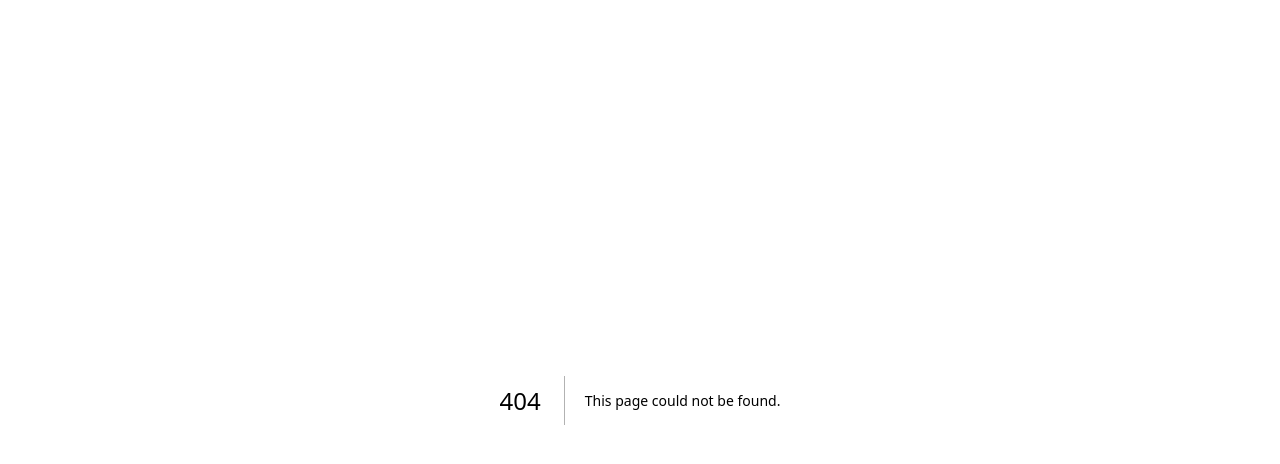
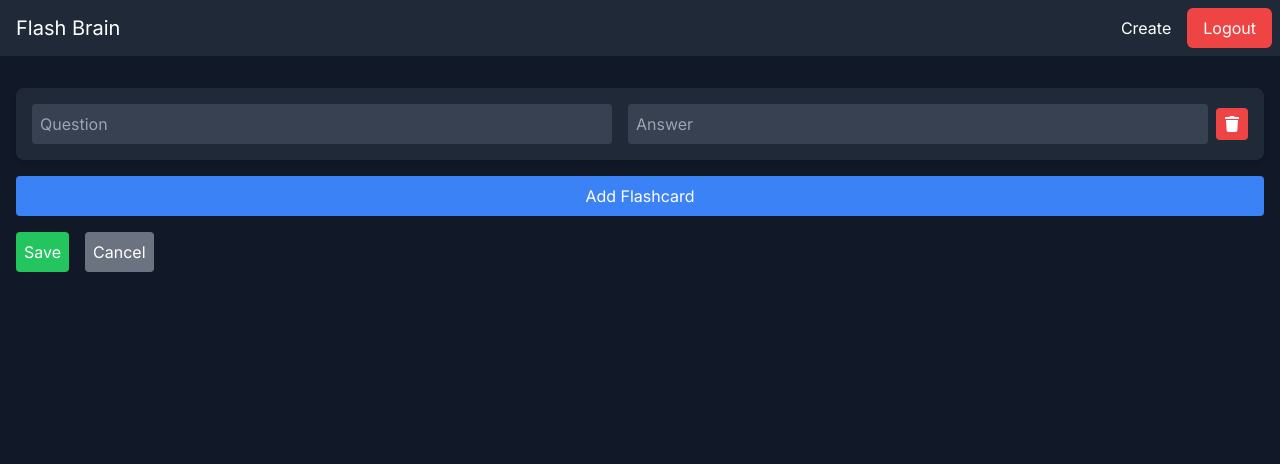
Before and after one commit to aadium/flash-brain, a Next.js app: page /1/edit in a window 1280 px wide. Before the commit this address had no page. Shown: the top 464 px of the page. Built offline with nearby package versions, Linux system fonts and the light colour scheme; no server answers; sample sign-in values are in the browser's storage.

Commit message:
Upgraded the APIs to protect the user ID

```diff
--- /dev/null
+++ b/src/app/[id]/edit/page.tsx
@@ -0,0 +1,118 @@
+"use client";
+import { useRouter, useParams } from "next/navigation";
+import { useEffect, useState } from "react";
+import Header from "@/app/widgets/header";
+import { FaTrash } from "react-icons/fa";
+
+export default function FlashSetPage() {
+    const router = useRouter();
+    const { id } = useParams();
+    const [userId, setUserId] = useState("");
+    const [flashCards, setFlashCards] = useState([{ question: "", answer: "" }]);
+    const [flashSetName, setFlashSetName] = useState("");
+
+    useEffect(() => {
+        const fetchFlashCards = async (userId: String) => {
+            const res = await fetch(`/api/flash/get/${id}/?userId=${userId}`);
+            const data = await res.json();
+            setFlashCards(data.flashSet.set);
+            setFlashSetName(data.flashSet.name);
+        };
+        const checkAuth = async () => {
+            if (!localStorage.getItem("token")) {
+                router.push("/login");
+            } else {
+                const res = await fetch("/api/auth/check", {
+                    headers: {
+                        Authorization: `Bearer ${localStorage.getItem("token")}`
+                    }
+                });
+                const result = await res.json();
+                if (result.valid === false) {
+                    router.push("/login");
+                }
+                setUserId(result.decoded.id);
+                await fetchFlashCards(result.decoded.id);
+            }
+        };
+        checkAuth();
+    }, [id, router]);
+
+    const handleFlashCardChange = (index: number, field: string, value: string) => {
+        const newFlashCards = [...flashCards];
+        // @ts-ignore
+        newFlashCards[index][field] = value;
+        setFlashCards(newFlashCards);
+    };
+
+    const addFlashCard = () => {
+        setFlashCards([...flashCards, { question: "", answer: "" }]);
+    };
+
+    const removeFlashCard = (index: number) => {
+        const newFlashCards = flashCards.filter((_, i) => i !== index);
+        setFlashCards(newFlashCards);
+    };
+
+    const updateFlashCards = async () => {
+        await fetch('/api/flash/update', {
+            method: 'PUT',
+            headers: {
+                'Content-Type': 'application/json'
+            },
+            body: JSON.stringify({
+                userId: userId,
+                setId: id,
+                name: flashSetName,
+                set: flashCards
+            })
+        });
+    };
+
+    const cancelChanges = async () => {
+        const res = await fetch(`/api/flash/get/${id}/?userId=${userId}`);
+        const data = await res.json();
+        setFlashCards(data.flashSet.set);
+        setFlashSetName(data.flashSet.name);
+    };
+
+    return (
+        <div className="min-h-screen flex flex-col bg-gray-900 text-white">
+            <Header />
+            <main className="flex-grow p-4">
+                <button onClick={() => router.back()} className="mb-4 bg-gray-800 p-2 rounded">Back</button>
+                <h2 className="text-4xl my-4 text-center">{flashSetName}</h2>
+                <form className="flex flex-col gap-4">
+                    {flashCards.map((flashCard, index) => (
+                        <div key={index} className="bg-gray-800 p-4 rounded-lg shadow-md flex justify-between items-center">
+                            <input
+                                type="text"
+                                placeholder="Question"
+                                value={flashCard.question}
+                                onChange={(e) => handleFlashCardChange(index, "question", e.target.value)}
+                                className="bg-gray-700 p-2 rounded flex-grow mr-2"
+                                required
+                            />
+                            <input
+                                type="text"
+                                placeholder="Answer"
+                                value={flashCard.answer}
+                                onChange={(e) => handleFlashCardChange(index, "answer", e.target.value)}
+                                className="bg-gray-700 p-2 rounded flex-grow ml-2"
+                                required
+                            />
+                            <button type="button" onClick={() => removeFlashCard(index)} className="bg-red-500 hover:bg-red-700 p-2 rounded ml-2">
+                                <FaTrash />
+                            </button>
+                        </div>
+                    ))}
+                    <button type="button" onClick={addFlashCard} className="bg-blue-500 hover:bg-blue-700 p-2 rounded">Add Flashcard</button>
+                    <div className="flex gap-4">
+                        <button type="button" onClick={updateFlashCards} className="bg-green-500 hover:bg-green-700 p-2 rounded">Save</button>
+                        <button type="button" onClick={cancelChanges} className="bg-gray-500 hover:bg-gray-700 p-2 rounded">Cancel</button>
+                    </div>
+                </form>
+            </main>
+        </div>
+    );
+}
--- a/src/app/[id]/page.tsx
+++ b/src/app/[id]/page.tsx
@@ -2,11 +2,14 @@
 import {useRouter, useParams} from "next/navigation";
 import {useEffect, useState} from "react";
 import Header from "@/app/widgets/header";
+import Link from "next/link";
+import {FaEdit} from "react-icons/fa";
 
 export default function FlashSetPage() {
     const router = useRouter();
     const {id} = useParams();
     const [userId, setUserId] = useState("");
+    const [flashCardUserId, setFlashCardUserId] = useState("");
     const [flashCards, setFlashCards] = useState([]);
     const [flashSetName, setFlashSetName] = useState("");
 
@@ -15,6 +18,7 @@ export default function FlashSetPage() {
             const res = await fetch(`/api/flash/get/${id}/?userId=${userId}`);
             const data = await res.json();
             setFlashCards(data.flashSet.set);
+            setFlashCardUserId(data.flashSet.userId);
             setFlashSetName(data.flashSet.name);
         };
         const checkAuth = async () => {
@@ -42,10 +46,20 @@ export default function FlashSetPage() {
             <Header />
             <main className="flex-grow p-4">
                 <button onClick={() => router.back()} className="mb-4 bg-gray-800 p-2 rounded">Back</button>
-                <h2 className="text-4xl my-4 text-center">{flashSetName}</h2>
+                <div className="flex flex-row mb-4 w-full justify-center items-center">
+                    <h2 className="text-4xl mr-4 text-center">{flashSetName}</h2>
+                    {
+                        userId === flashCardUserId && (
+                            <button className="bg-gray-800 p-2 rounded mb-4" onClick={
+                                () => router.push(`/${id}/edit`)
+                            }><FaEdit/></button>
+                        )
+                    }
+                </div>
                 <div className="flex flex-col gap-4">
                     {flashCards.map((flashCard: any) => (
-                        <div key={flashCard._id} className="bg-gray-800 p-4 rounded-lg shadow-md flex justify-between items-center">
+                        <div key={flashCard._id}
+                             className="bg-gray-800 p-4 rounded-lg shadow-md flex justify-between items-center">
                             <h3 className="text-xl font-semibold">{flashCard.question}</h3>
                             <p className="text-sm text-gray-400">{flashCard.answer}</p>
                         </div>
--- a/src/app/api/flash/add/route.ts
+++ b/src/app/api/flash/add/route.ts
@@ -1,11 +1,25 @@
 import { NextRequest, NextResponse } from 'next/server';
 import { connectDB } from '@/app/api/utils/mongodb';
 import FlashSet from '@/app/api/models/FlashSet';
+import jwt, {JwtPayload} from "jsonwebtoken";
 
 export async function POST(req: NextRequest) {
     try {
         await connectDB();
-        const { userId, name, set } = await req.json();
+        const token = req.headers.get('Authorization')?.split(' ')[1];
+        if (!token) {
+            return NextResponse.json({ error: 'Authorization token is required' }, { status: 401 });
+        }
+
+        const decoded = jwt.verify(token, process.env.JWT_SECRET!) as JwtPayload;
+        if (!decoded) {
+            return NextResponse.json({ error: 'Invalid token' }, { status: 401 });
+        }
+        const userId = decoded.id;
+        if (!userId) {
+            return NextResponse.json({ error: 'User ID is required' }, { status: 400 });
+        }
+        const { name, set } = await req.json();
         if (!userId || !name || !set) {
             return NextResponse.json({ error: 'Missing required fields' }, { status: 400 });
         }
--- a/src/app/api/flash/delete/route.ts
+++ b/src/app/api/flash/delete/route.ts
@@ -1,12 +1,25 @@
 import { NextRequest, NextResponse } from 'next/server';
 import { connectDB } from '@/app/api/utils/mongodb';
 import FlashSet from '@/app/api/models/FlashSet';
+import jwt, {JwtPayload} from "jsonwebtoken";
 
 export async function DELETE(req: NextRequest) {
     try {
         await connectDB();
 
-        const userId = req.nextUrl.searchParams.get('userId');
+        const token = req.headers.get('Authorization')?.split(' ')[1];
+        if (!token) {
+            return NextResponse.json({ error: 'Authorization token is required' }, { status: 401 });
+        }
+
+        const decoded = jwt.verify(token, process.env.JWT_SECRET!) as JwtPayload;
+        if (!decoded) {
+            return NextResponse.json({ error: 'Invalid token' }, { status: 401 });
+        }
+        const userId = decoded.id;
+        if (!userId) {
+            return NextResponse.json({ error: 'User ID is required' }, { status: 400 });
+        }
         const setId = req.nextUrl.searchParams.get('setId');
         if (!userId || !setId) {
             return NextResponse.json({ error: 'User ID and Set ID are required' }, { status: 400 });
--- a/src/app/api/flash/get/[id]/route.ts
+++ b/src/app/api/flash/get/[id]/route.ts
@@ -1,13 +1,26 @@
 import { NextRequest, NextResponse } from 'next/server';
 import { connectDB } from '@/app/api/utils/mongodb';
 import FlashSet from '@/app/api/models/FlashSet';
+import jwt, {JwtPayload} from "jsonwebtoken";
 
 export async function GET(req: NextRequest) {
     try {
         await connectDB();
 
         const flashSetId = req.nextUrl.pathname.split('/').pop();
-        const userId = req.nextUrl.searchParams.get('userId');
+        const token = req.headers.get('Authorization')?.split(' ')[1];
+        if (!token) {
+            return NextResponse.json({ error: 'Authorization token is required' }, { status: 401 });
+        }
+
+        const decoded = jwt.verify(token, process.env.JWT_SECRET!) as JwtPayload;
+        if (!decoded) {
+            return NextResponse.json({ error: 'Invalid token' }, { status: 401 });
+        }
+        const userId = decoded.id;
+        if (!userId) {
+            return NextResponse.json({ error: 'User ID is required' }, { status: 400 });
+        }
         if (!flashSetId || !userId) {
             return NextResponse.json({ error: 'Flash set ID and user ID are required' }, { status: 400 });
         }
--- a/src/app/api/flash/get/route.ts
+++ b/src/app/api/flash/get/route.ts
@@ -1,19 +1,29 @@
-import {NextRequest, NextResponse} from 'next/server';
-import {connectDB} from '@/app/api/utils/mongodb';
+import { NextRequest, NextResponse } from 'next/server';
+import { connectDB } from '@/app/api/utils/mongodb';
 import FlashSet from '@/app/api/models/FlashSet';
+import jwt, { JwtPayload } from 'jsonwebtoken';
 
 export async function GET(req: NextRequest) {
     try {
         await connectDB();
 
-        const userId = req.nextUrl.searchParams.get('userId');
-        if (!userId) {
-            return NextResponse.json({error: 'User ID is required'}, {status: 400});
+        const token = req.headers.get('Authorization')?.split(' ')[1];
+        if (!token) {
+            return NextResponse.json({ error: 'Authorization token is required' }, { status: 401 });
         }
 
-        const flashSets = await FlashSet.find({userId});
-        return NextResponse.json({flashSets});
+        const decoded = jwt.verify(token, process.env.JWT_SECRET!) as JwtPayload;
+        if (!decoded) {
+            return NextResponse.json({ error: 'Invalid token' }, { status: 401 });
+        }
+        const userId = decoded.id;
+        if (!userId) {
+            return NextResponse.json({ error: 'User ID is required' }, { status: 400 });
+        }
+
+        const flashSets = await FlashSet.find({ userId });
+        return NextResponse.json({ flashSets });
     } catch (error) {
-        return NextResponse.json({error: 'Internal Server Error'}, {status: 500});
+        return NextResponse.json({ error: 'Internal Server Error' }, { status: 500 });
     }
 }
--- a/src/app/page.tsx
+++ b/src/app/page.tsx
@@ -17,7 +17,11 @@ export default function Home() {
 
     useEffect(() => {
         const fetchUserFlashCards = async (userId: String) => {
-            const res = await fetch("/api/flash/get/?userId=" + userId);
+            const res = await fetch("/api/flash/get", {
+                headers: {
+                    Authorization: `Bearer ${localStorage.getItem("token")}`
+                }
+            });
             const data = await res.json();
             setUserFlashCards(data.flashSets);
         }
```
